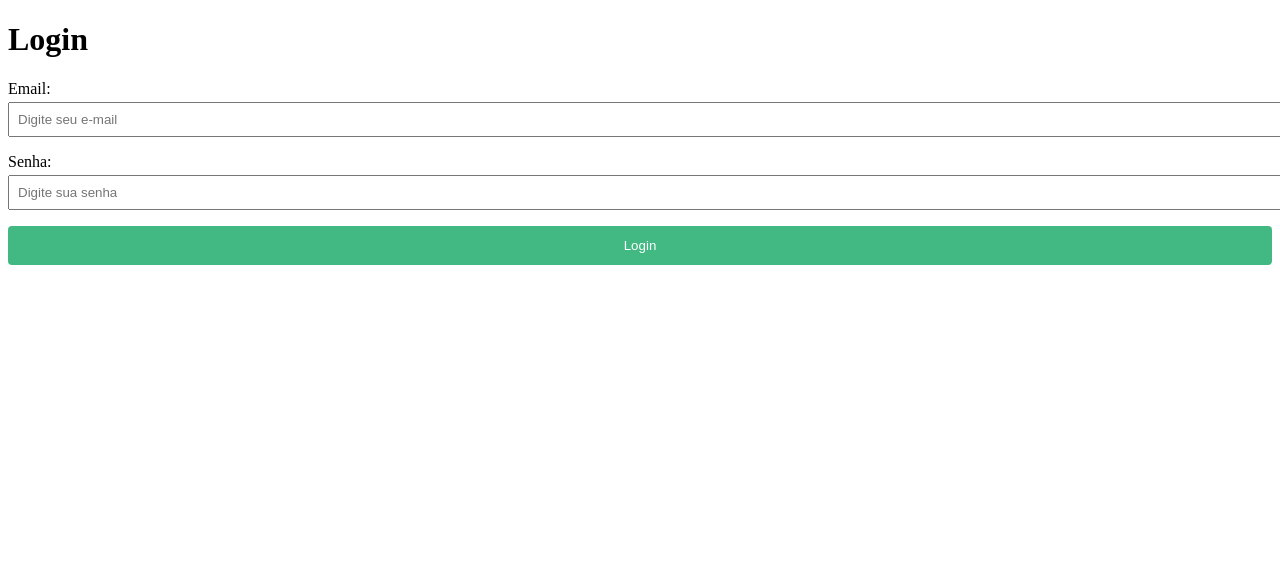
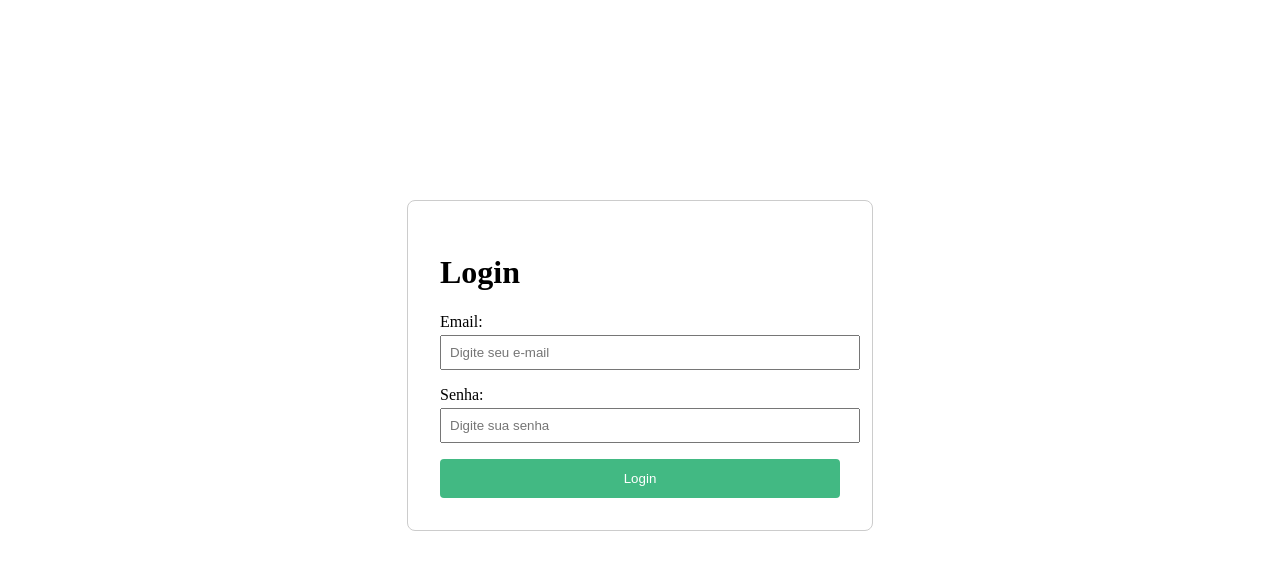
Before and after one commit to Viniosk/Avonalejs, a Vue app: page / in a window 1280 px wide. Shown: the top 570 px of the page. Built offline with nearby package versions, Linux system fonts and the light colour scheme.

Commit message:
ATT page Login

```diff
--- a/src/components/Login.vue
+++ b/src/components/Login.vue
@@ -21,7 +21,7 @@
                 placeholder="Digite sua senha"
                 />
             </div>
-            <button type="submit">Login</button>
+            <button type="Login">Login</button>
         </form>
         <p v-if="errorMessage">{{ errorMessage }}</p>
     </div>
@@ -37,7 +37,7 @@ export default{
         const errorMessage = ref("");
 
         const handleSubmit = () => {
-            if (!email.value || password.value){
+            if (!email.value || !password.value){
                 errorMessage.value = "Por favor preencha ambos os campos";
             }
             else{
@@ -58,12 +58,13 @@ export default{
 </script>
 
 <style scoped>
-.login-container {
+.Login-container {
   max-width: 400px;
   margin: 0 auto;
   padding: 2rem;
   border: 1px solid #ccc;
   border-radius: 8px;
+  margin-top: 200px;
 }
 
 .form-group {
```
